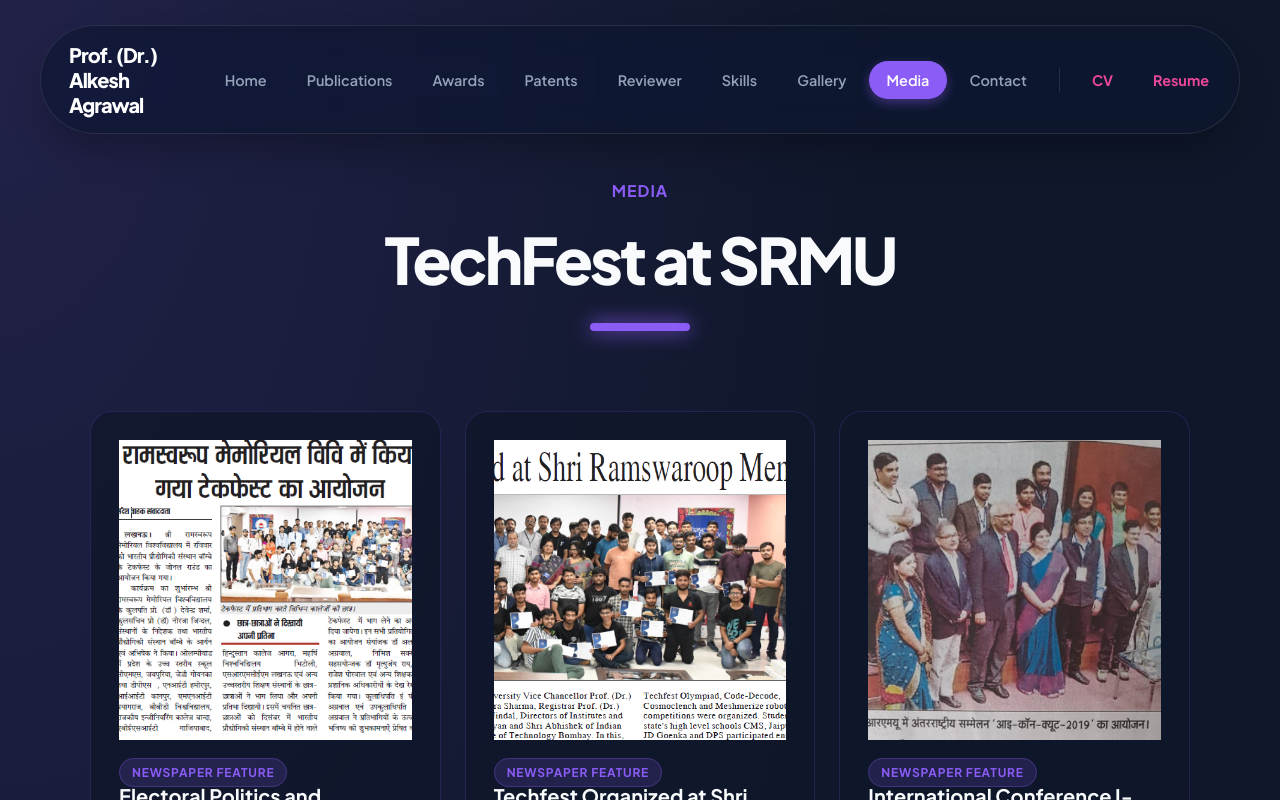
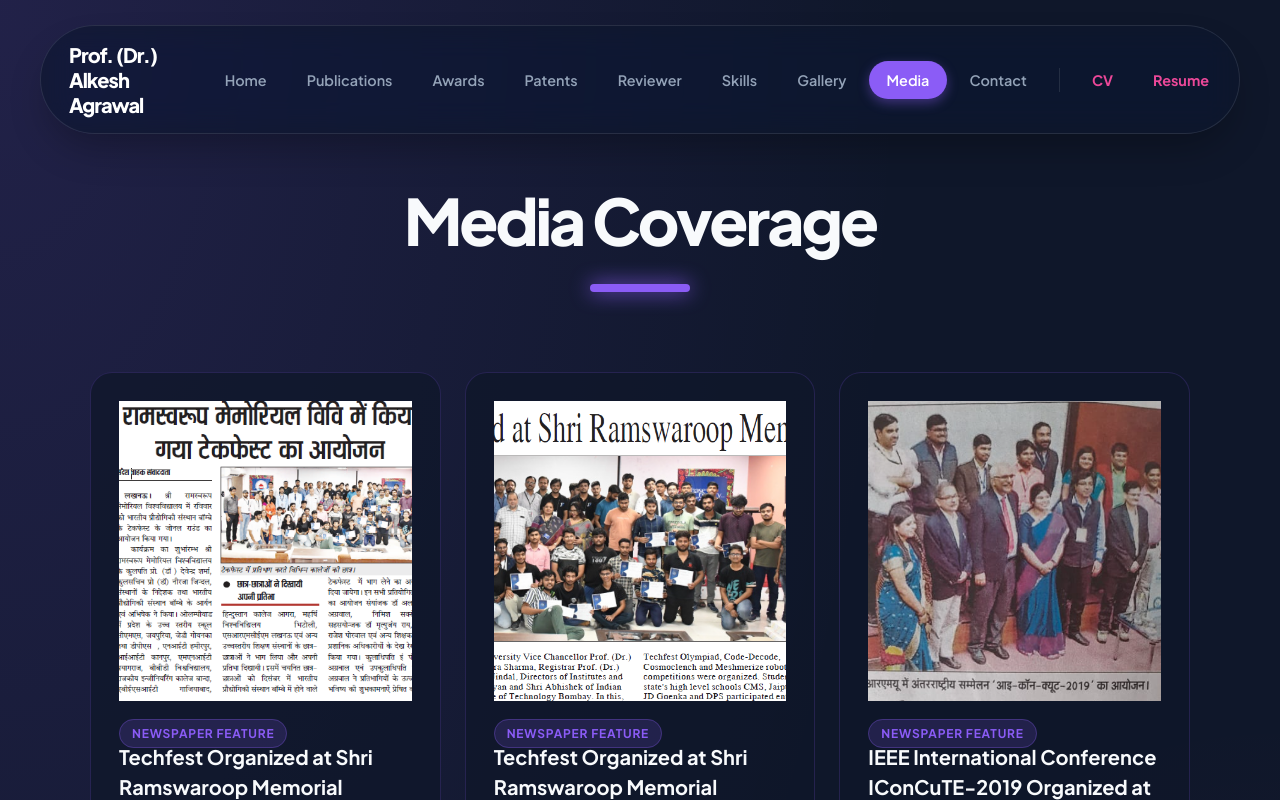
Before and after one commit to mohit161122/Dr.-Alkesh-Agarwal-Profile, a React (Vite) app: page / in a window 1280 px wide. Both pictures are taken after a click on the item "Media". Shown: the top 800 px of the page. Built offline with nearby package versions, Linux system fonts and the light colour scheme.

Commit message:
complete

```diff
--- a/src/components/Media.jsx
+++ b/src/components/Media.jsx
@@ -10,9 +10,9 @@ const mediaHighlights = [
   {
     id: 1,
     category: 'Newspaper Feature',
-    title: 'Electoral Politics and Governance in India',
+    title: 'Techfest Organized at Shri Ramswaroop Memorial University',
     image: media1,
-    description: 'An analytical article discussing democracy, political opposition, governance, and public accountability in the Indian political landscape..',
+    description: 'Hindi news coverage highlighting the zonal round of Indian Institute of Technology Bombay TechFest organized at SRMU under the supervision of Dr. Alkesh Agrawal.',
     link: media1,
     cta: 'See full page'
   },
@@ -21,16 +21,16 @@ const mediaHighlights = [
     category: 'Newspaper Feature',
     title: 'Techfest Organized at Shri Ramswaroop Memorial University',
     image: media2,
-    description: 'Press release for the three-day international conference "I-CON-QUET-2019" organized at Shri Ramswaroop Memorial University.',
+    description: 'English news coverage highlighting the zonal round of Indian Institute of Technology Bombay TechFest organized at SRMU under the supervision of Dr. Alkesh Agrawal.',
     link: media2,
     cta: 'See full page'
   },
   {
     id: 3,
     category: 'Newspaper Feature',
-    title: 'International Conference I-Con-Kyut-2019 Organized at SRMU',
+    title: 'IEEE International Conference IConCuTE-2019 Organized at SRMU',
     image: media5,
-    description: 'Hindi news coverage highlighting the zonal round of Indian Institute of Technology Bombay\'s TechFest organized at SRMU under the supervision of coordinator Dr. Alkesh Aggarwal.',
+    description: 'Press release for the three-days IEEE international conference "IConCuTE-2019" organized at Shri Ramswaroop Memorial University.',
     link: media3,
     cta: 'See full page'
   },
@@ -49,8 +49,8 @@ const Media = () => {
   return (
     <div className="page-container media-page">
       <div className="media-header">
-        <p className="media-label">Media</p>
-        <h1 className="page-title">TechFest at SRMU</h1>
+        <h1 className="page-title">Media Coverage </h1>
+
       </div>
 
       <div className="media-grid">
```
